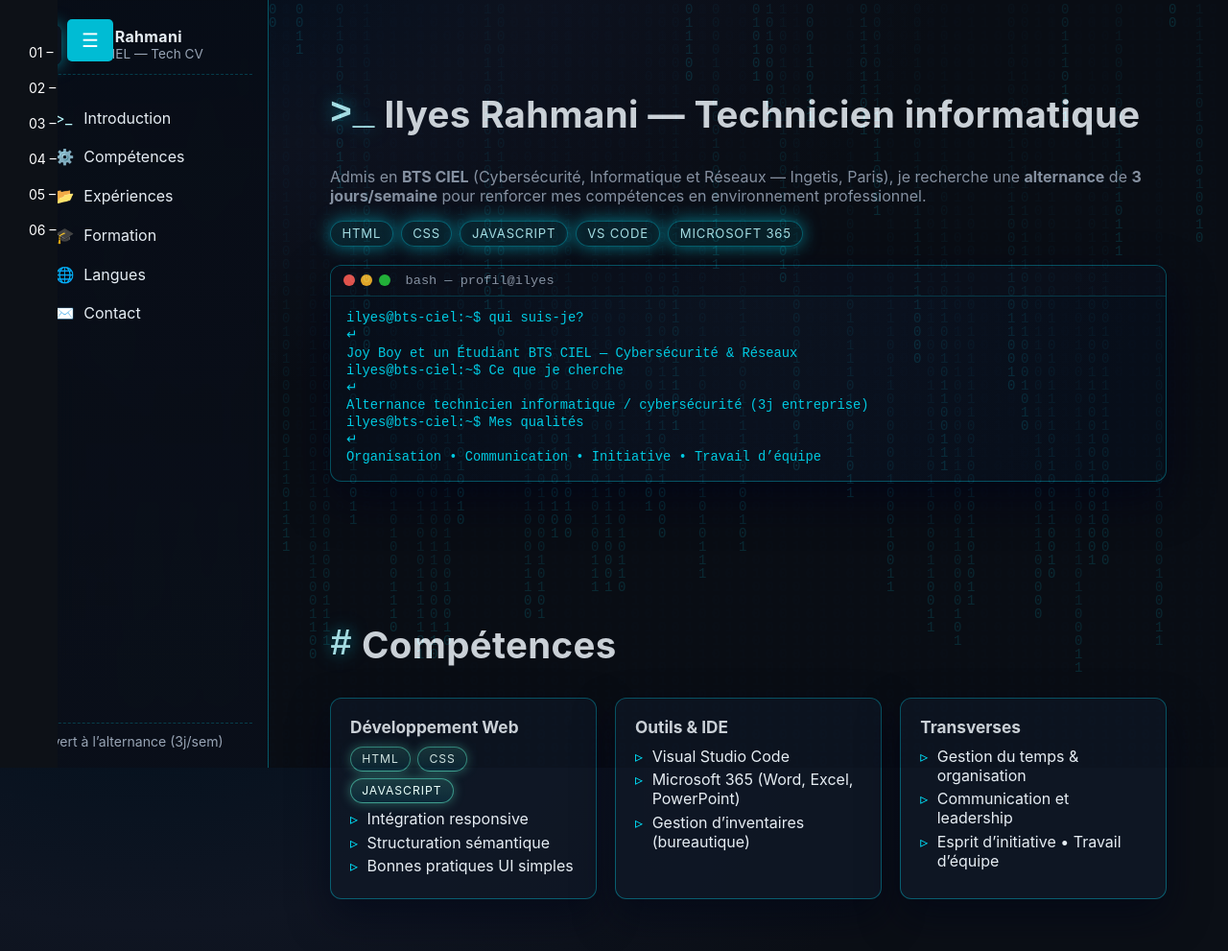
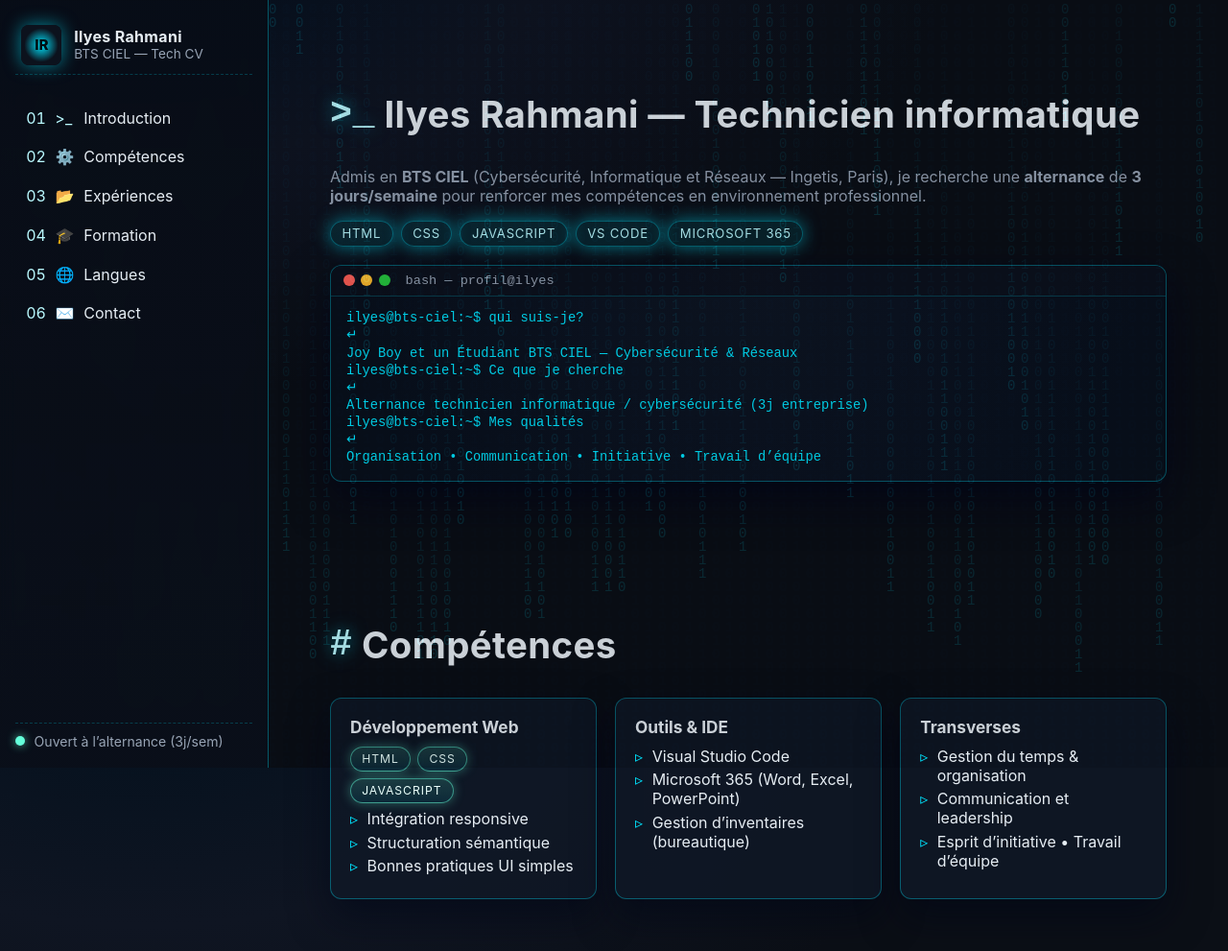
Before and after one commit to JoyBoy930/cv-ilyes, a plain HTML site: page index.html in a window 1280 px wide. Shown: the top 991 px of the page at 96% size. Drawn offline with Linux system fonts and the light colour scheme.

Commit message:
Update style.css

```diff
--- a/style.css
+++ b/style.css
@@ -270,51 +270,3 @@ body{
 }
 main, .content { position: relative; z-index: 5; }
 .side { z-index: 10; } /* si tu as une sidebar */
-
-
-/* Sidebar */
-.sidebar {
-  position: fixed;
-  top: 0;
-  left: 0;
-  height: 100%;
-  width: 60px; /* compact */
-  background-color: #0d1117;
-  overflow: hidden;
-  transition: width 0.3s ease;
-  z-index: 1000;
-}
-
-.sidebar.open {
-  width: 220px; /* développé */
-}
-
-.sidebar ul {
-  list-style: none;
-  padding: 20px;
-}
-
-.sidebar li {
-  color: #fff;
-  padding: 10px;
-  white-space: nowrap;
-  font-size: 14px;
-}
-
-/* Bouton hamburger */
-.hamburger {
-  position: fixed;
-  top: 20px;
-  left: 70px;
-  background-color: #00bcd4;
-  color: #fff;
-  border: none;
-  padding: 10px 15px;
-  font-size: 20px;
-  cursor: pointer;
-  border-radius: 5px;
-  z-index: 1100;
-}
-.hamburger:hover {
-  background-color: #0097a7;
-}
```
